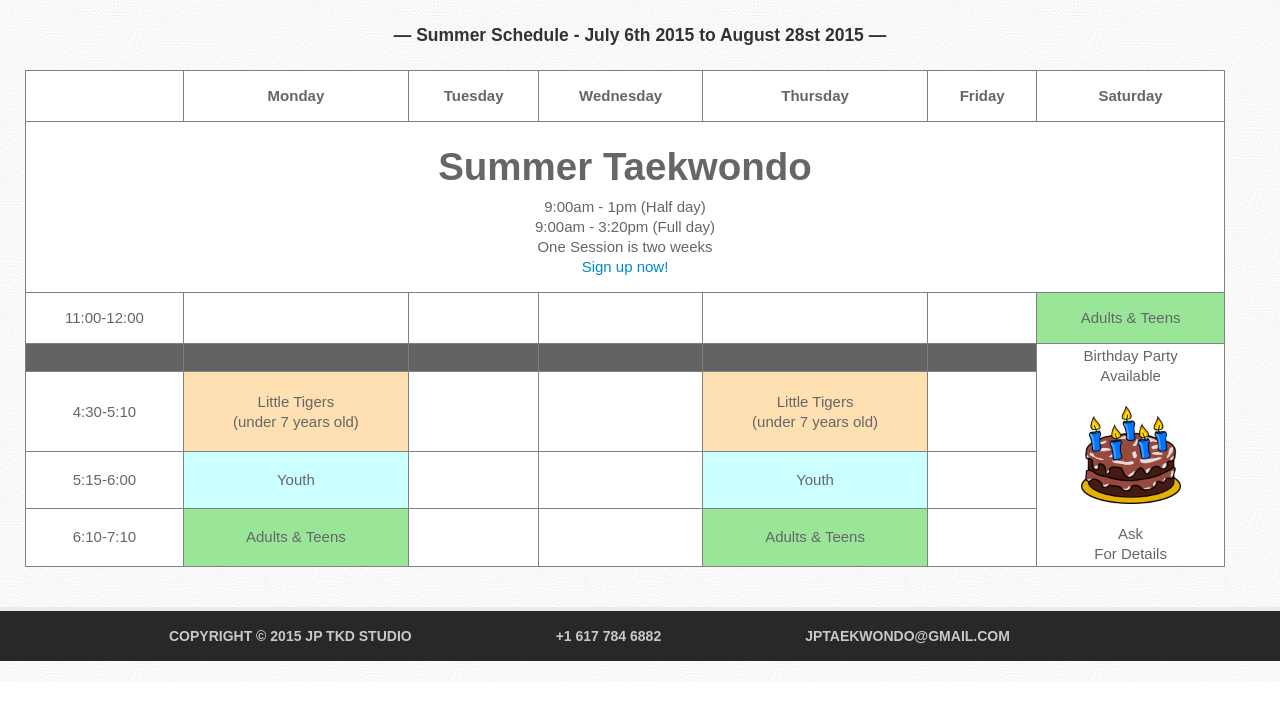
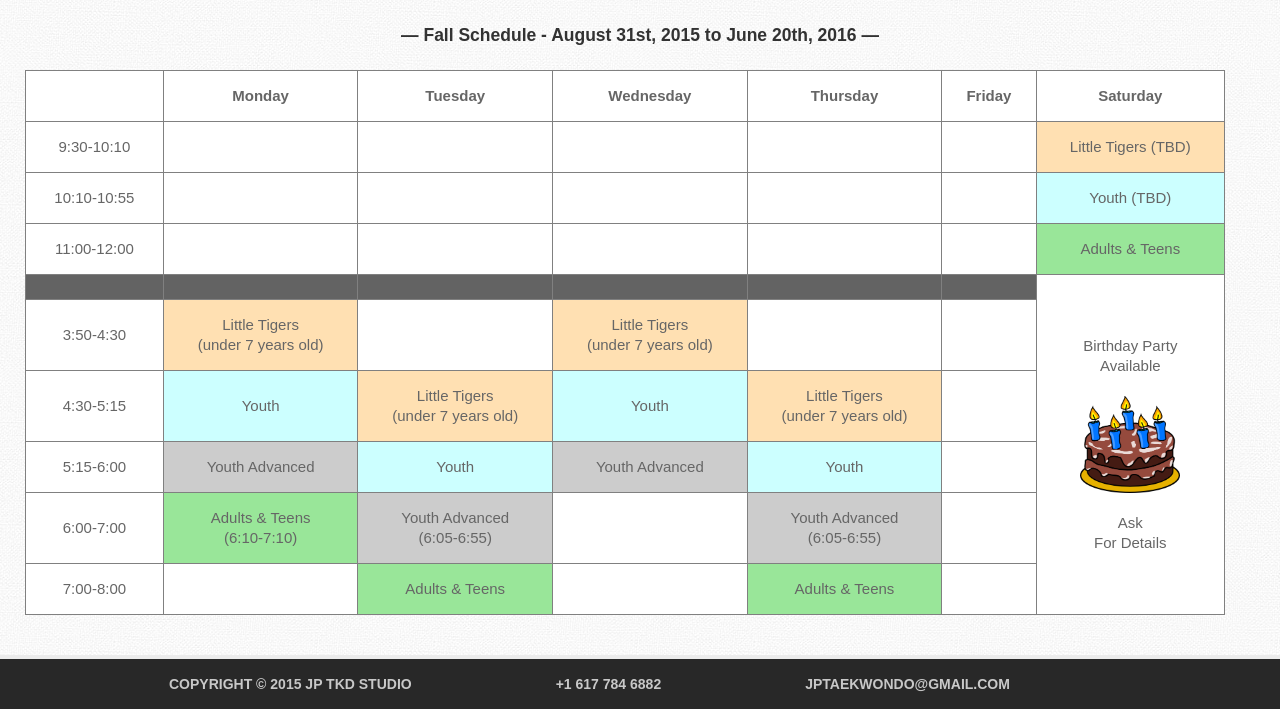
Before and after one commit to jklein/jptaekwondo, a PHP site: page /schedule.php in a window 1280 px wide. Shown: the part 118-827 px from the top of the page. Before the commit the page ends 800 px from the top, so only its background shows below. Run offline with PHP 8.4, Linux system fonts and the light colour scheme; data that the repository does not hold is empty.

Commit message:
Fall/Spring schedule update

```diff
--- a/schedule.php
+++ b/schedule.php
@@ -1,6 +1,6 @@
 <?php
 
-$page_name = 'Summer Schedule - July 6th 2015 to August 28st 2015';
+$page_name = 'Fall Schedule - August 31st, 2015 to June 20th, 2016';
 // $secondary_header = 'Summer Schedule - July 6th 2015 to August 28st 2015';
 
 require 'includes/header.php';
@@ -8,6 +8,8 @@ require 'includes/header.php';
 <section class="schedule">
     <div class="container">
         <div class="row">
+
+            <!-- Summer
             <table class="grid_schedule">
                 <tr>
                     <th>&nbsp;</th>
@@ -75,7 +77,7 @@ require 'includes/header.php';
                     <td></td>
                 </tr>
             </table>
-<!--
+
             <div class="container section-page-header">
                 <div class="row">
                     <div class="span12">
@@ -85,8 +87,9 @@ require 'includes/header.php';
                     </div>
                 </div>
             </div>
+            -->
 
-<table class="grid_schedule">
+            <table class="grid_schedule">
                 <tr>
                     <th>&nbsp;</th>
                     <th>Monday</th>
@@ -95,6 +98,24 @@ require 'includes/header.php';
                     <th>Thursday</th>
                     <th>Friday</th>
                     <th>Saturday</th>
+                </tr>
+                <tr>
+                    <td>9:30-10:10</td>
+                    <td></td>
+                    <td></td>
+                    <td></td>
+                    <td></td>
+                    <td></td>
+                    <td class="under_seven">Little Tigers (TBD)</td>
+                </tr>
+                <tr>
+                    <td>10:10-10:55</td>
+                    <td></td>
+                    <td></td>
+                    <td></td>
+                    <td></td>
+                    <td></td>
+                    <td class="kids_a">Youth (TBD)</td>
                 </tr>
                 <tr>
                     <td>11:00-12:00</td>
@@ -145,10 +166,10 @@ require 'includes/header.php';
                 </tr>
                 <tr>
                     <td>6:00-7:00</td>
-                    <td class="adult">Adults &amp; Teens</td>
-                    <td class="youth_adv">Youth Advanced<br/>(6:05-6:50)</td>
+                    <td class="adult">Adults &amp; Teens<br/>(6:10-7:10)</td>
+                    <td class="youth_adv">Youth Advanced<br/>(6:05-6:55)</td>
                     <td></td>
-                    <td class="youth_adv">Youth Advanced<br/>(6:05-6:50)</td>
+                    <td class="youth_adv">Youth Advanced<br/>(6:05-6:55)</td>
                     <td></td>
                 </tr>
                 <tr>
@@ -160,7 +181,6 @@ require 'includes/header.php';
                     <td></td>
                 </tr>
             </table>
--->
 
         </div>
     </div>
```
